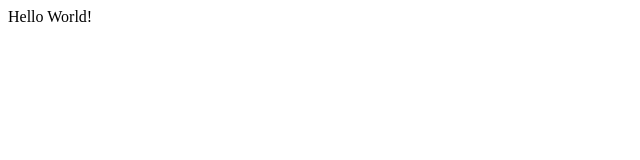
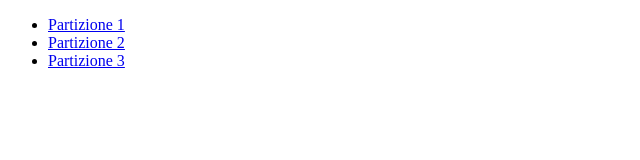
Before and after one commit to MatteoPao/ConsegnaArchitetturaSoftware, a plain HTML site: page index.html in a window 1280 px wide. Shown: the whole page, without its empty margins (0-640 px from the left). Drawn offline with Linux system fonts and the light colour scheme.

Commit message:
Update index.html

```diff
--- a/index.html
+++ b/index.html
@@ -4,6 +4,18 @@
 <head>
 </head>
 <body>
-<div>Hello World!</div>
+  <div>
+    <ul>
+      <li>
+        <a href="Partitions/Partition1.svg">Partizione 1</a>
+      </li>
+      <li>
+        <a href="Partitions/Partition2.svg">Partizione 2</a>
+      </li>
+      <li>
+        <a href="Partitions/Partition3.svg">Partizione 3</a>
+      </li>
+    </ul>
+  </div>
 </body>
 </html>
```
